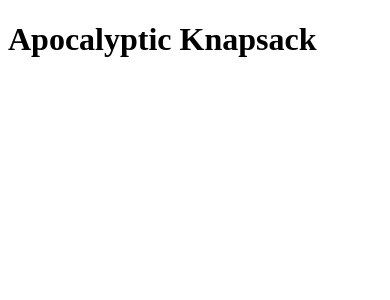
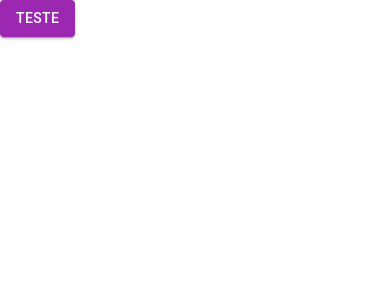
Before and after one commit to projeto-de-algoritmos/Greed_ApocalypticKnapsack, a React (Create React App) app: page / in a window 390 px wide. Shown: the top 300 px of the page. Built offline with nearby package versions, Linux system fonts and the light colour scheme.

Commit message:
Adicionando grid responsivo inicial
Co-authored-by: Eduardo Afonso <oeduardoafonso@gmail.com>

```diff
--- /dev/null
+++ b/src/components/Button.js
@@ -0,0 +1,25 @@
+import * as React from 'react';
+import { styled } from '@mui/material/styles';
+import Button from '@mui/material/Button';
+import { purple } from '@mui/material/colors';
+
+const CustomButtom = styled(Button)(({ theme }) => ({
+  color: theme.palette.getContrastText(purple[500]),
+  backgroundColor: purple[500],
+  '&:hover': {
+    backgroundColor: purple[700],
+  },
+  '&:active': {
+    boxShadow: 'none',
+    backgroundColor: '#0062cc',
+    borderColor: '#005cbf',
+  },
+  '&:focus': {
+    boxShadow: '0 0 0 0.2rem rgba(0,123,255,.5)',
+  },
+}));
+
+export default function CustomizedButton(props) {
+  return <CustomButtom {...props} variant="contained" />
+
+}
--- /dev/null
+++ b/src/views/App.css
@@ -0,0 +1,6 @@
+* {
+    padding: 0;
+    margin: 0;
+    max-width: 100%;
+    max-height: 100%;
+  }
--- a/src/views/App.js
+++ b/src/views/App.js
@@ -1,8 +1,47 @@
+import * as React from "react";
+import Grid from "@mui/material/Grid";
+import Box from "@mui/material/Box";
+import CustomizedButton from "../components/Button";
+import "./App.css";
+
 function App() {
   return (
-    <div >
-      <h1>Apocalyptic Knapsack</h1>
-    </div>
+    <Box sx={{ flexGrow: 1, height: "auto" }}>
+      <Grid
+        container
+        spacing={{ xs: 1, md: 1 }}
+        columns={{ xs: 4, sm: 8, md: 12 }}
+        alignItems="center"
+        justify="center"
+      >
+        <Grid
+          item
+          xs
+          sm
+          md
+        >
+          <Box sx={{ height: "60vh" }}>
+            <CustomizedButton text="Teste">Teste</CustomizedButton>
+          </Box>
+        </Grid>
+        <Grid
+          item
+          xs={4}
+          sm={8}
+          md={6}
+        >
+          <Box sx={{ height: "100vh" }} />
+        </Grid>
+        <Grid
+          item
+          xs
+          sm
+          md
+        >
+          <Box sx={{ height: "80vh" }} />
+        </Grid>
+      </Grid>
+    </Box>
   );
 }
 
```
